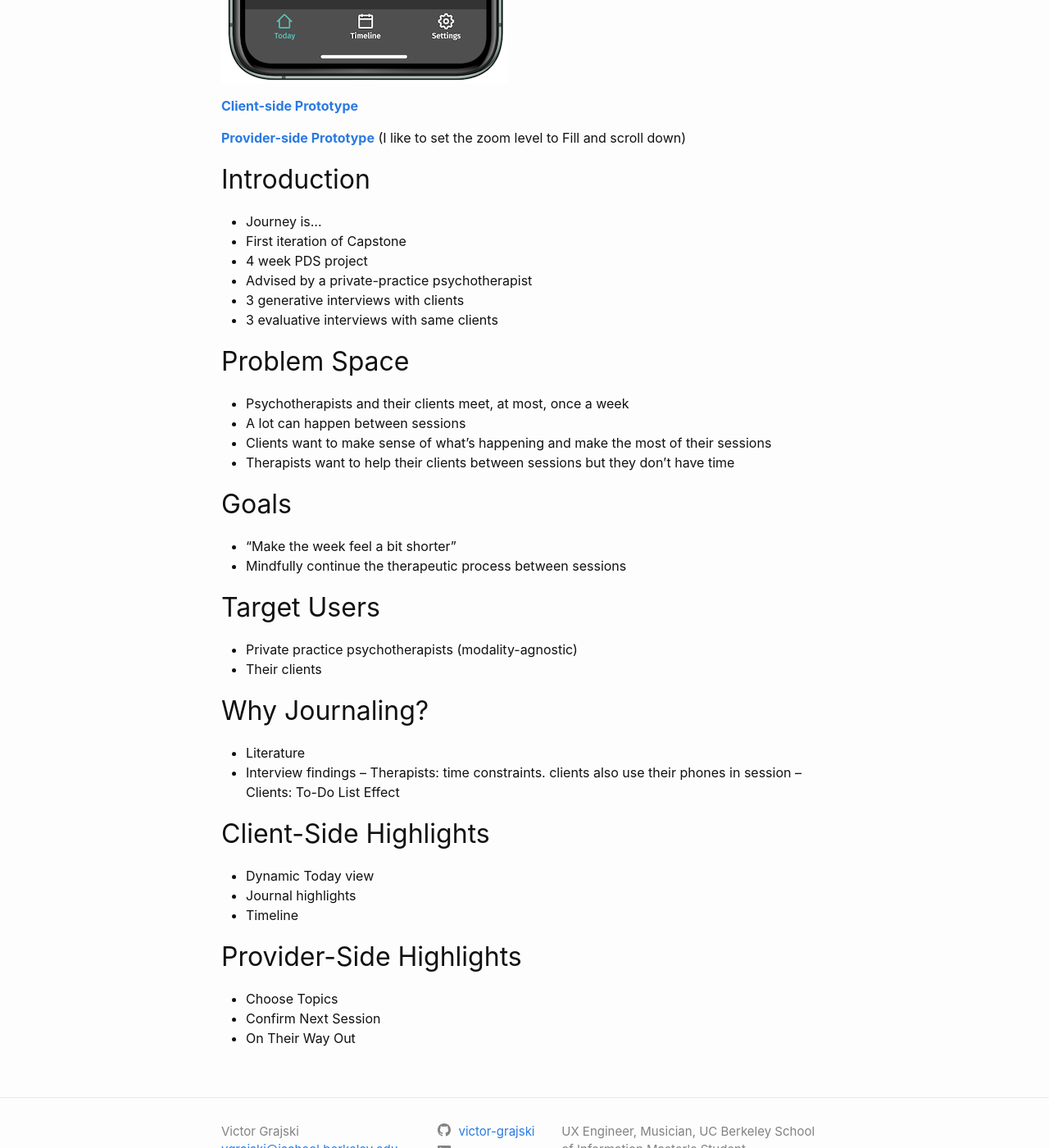
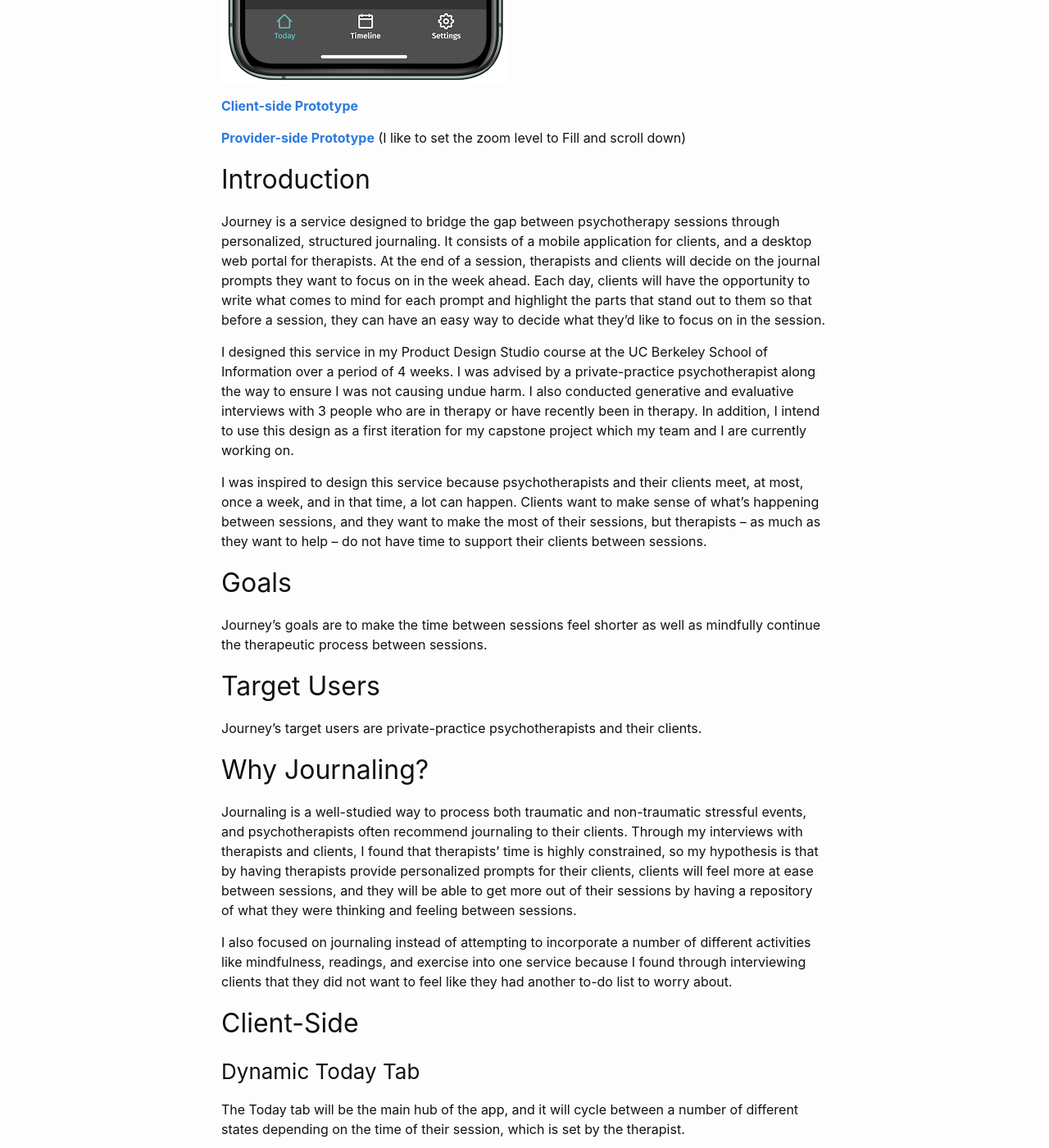
Before and after one commit to victor-grajski/portfolio-old, a Jekyll site: the page built from _posts/2020-1-21-journeyv1.markdown, in a window 1280 px wide and 1400 px high, scrolled down 784 px. Shown: the whole window at 82% size. Built offline with Jekyll 4.4.1, drawn with Linux system fonts in a browser that asks for light colours; some of the changed text lies outside the part shown.

Commit message:
Update 2020-1-21-journeyv1.markdown

```diff
--- a/_posts/2020-1-21-journeyv1.markdown
+++ b/_posts/2020-1-21-journeyv1.markdown
@@ -16,39 +16,56 @@ category: "Product Design"
 **[Provider-side Prototype](https://www.figma.com/proto/NUaTPF3WvQXSl8i8PjeVxS/v1?scaling=min-zoom&node-id=1%3A2){:target="_blank"}** (I like to set the zoom level to Fill and scroll down)
 
 ## Introduction
-- Journey is...
-- First iteration of Capstone
-- 4 week PDS project
-- Advised by a private-practice psychotherapist
-- 3 generative interviews with clients
-- 3 evaluative interviews with same clients
+Journey is a service designed to bridge the gap between psychotherapy sessions through personalized, structured journaling. It consists of a mobile application for clients, and a desktop web portal for therapists. At the end of a session, therapists and clients will decide on the journal prompts they want to focus on in the week ahead. Each day, clients will have the opportunity to write what comes to mind for each prompt and highlight the parts that stand out to them so that before a session, they can have an easy way to decide what they'd like to focus on in the session.
 
-## Problem Space
-- Psychotherapists and their clients meet, at most, once a week
-- A lot can happen between sessions
-- Clients want to make sense of what’s happening and make the most of their sessions
-- Therapists want to help their clients between sessions but they don’t have time
+I designed this service in my Product Design Studio course at the UC Berkeley School of Information over a period of 4 weeks. I was advised by a private-practice psychotherapist along the way to ensure I was not causing undue harm. I also conducted generative and evaluative interviews with 3 people who are in therapy or have recently been in therapy. In addition, I intend to use this design as a first iteration for my capstone project which my team and I are currently working on.
+
+I was inspired to design this service because psychotherapists and their clients meet, at most, once a week, and in that time, a lot can happen. Clients want to make sense of what’s happening between sessions, and they want to make the most of their sessions, but therapists – as much as they want to help – do not have time to support their clients between sessions.
 
 ## Goals
-- “Make the week feel a bit shorter”
-- Mindfully continue the therapeutic process between sessions
+Journey's goals are to make the time between sessions feel shorter as well as mindfully continue the therapeutic process between sessions.
 
 ## Target Users
-- Private practice psychotherapists (modality-agnostic)
-- Their clients
+Journey's target users are private-practice psychotherapists and their clients.
 
 ## Why Journaling?
-- Literature
-- Interview findings
--- Therapists: time constraints. clients also use their phones in session
--- Clients: To-Do List Effect
+Journaling is a well-studied way to process both traumatic and non-traumatic stressful events, and psychotherapists often recommend journaling to their clients. Through my interviews with therapists and clients, I found that therapists' time is highly constrained, so my hypothesis is that by having therapists provide personalized prompts for their clients, clients will feel more at ease between sessions, and they will be able to get more out of their sessions by having a repository of what they were thinking and feeling between sessions.
 
-## Client-Side Highlights
-- Dynamic Today view
-- Journal highlights
-- Timeline
+I also focused on journaling instead of attempting to incorporate a number of different activities like mindfulness, readings, and exercise into one service because I found through interviewing clients that they did not want to feel like they had another to-do list to worry about.
+
+## Client-Side
+### Dynamic Today Tab
+The Today tab will be the main hub of the app, and it will cycle between a number of different states depending on the time of their session, which is set by the therapist.
+
+<img src="/assets/journeyv1/today1.png" alt="splash" />
+Each day between sessions, clients will get a new topic and prompt from their therapist. Clients can write as much as they want, and they can highlight part of their response that stand out to them for easy future reference.
+
+<img src="/assets/journeyv1/today_pre_session.png" alt="today_pre_session" />
+On the day of the session, the Today tab will start off with a pre-session check-in.
+
+<img src="/assets/journeyv1/today_during_session.png" alt="today_during_session" />
+During the session, the Today tab will have its own state to make recalling journal entries as lightweight as possible.
+
+<img src="/assets/journeyv1/today_post_session.png" alt="today_post_session" />
+Finally, after a session, clients will be given a short wrap-up activity.
+
+### Timeline
+The other main view in the app is Timeline which gives easy access to previous journal entries and session activities (pre-session and post-session). While the focus of the app is to keep clients in the present, I want to provide the opportunity for clients to reflect and make sense of their progress in therapy.
+
+### Privacy
+On the client-side, instead of creating an account with an email/password, I envision the therapist giving their client a unique access code. This will minimize the personal information we are collecting on the client, which is minimally necessary anyway since all the journal data will be stored locally.
+
+Because the majority of therapists don't have time to review journal entries between sessions, I believe it's in the client's best interest to store data locally and create another account that can be hacked, or yet another one the client needs to keep track of, given the sensitive nature of the content they may be writing.
+
+I'm also giving clients the option to add layers of protection like Face ID and a passcode as well as giving them the option to delete their local data.
 
 ## Provider-Side Highlights
-- Choose Topics
-- Confirm Next Session
-- On Their Way Out
+Given therapists' time is constrained to the last five minutes of each session, I wanted to make the process of wrapping up a session as lightweight as possible. To that end, all the therapist has to do is choose journal topics, confirm the time for the the next session, and write a small snippet for their client to think about on their way out.
+
+
+
+To speed up the process of assigning journal topics for the upcoming week, I envision having a library of topics to choose from that the therapist can maintain themselves organized by the modalities they practice. In the future, I can envision creating a standardized library for each modality. During the session wrap-up, all the therapist has to do is click to assign a topic for that day instead of manually writing it in every time.
+
+To preserve flexibility, I'm giving therapists the options to write their own prompts on-the-fly and save them to a category for future use.
+
+## Takeaways
```
